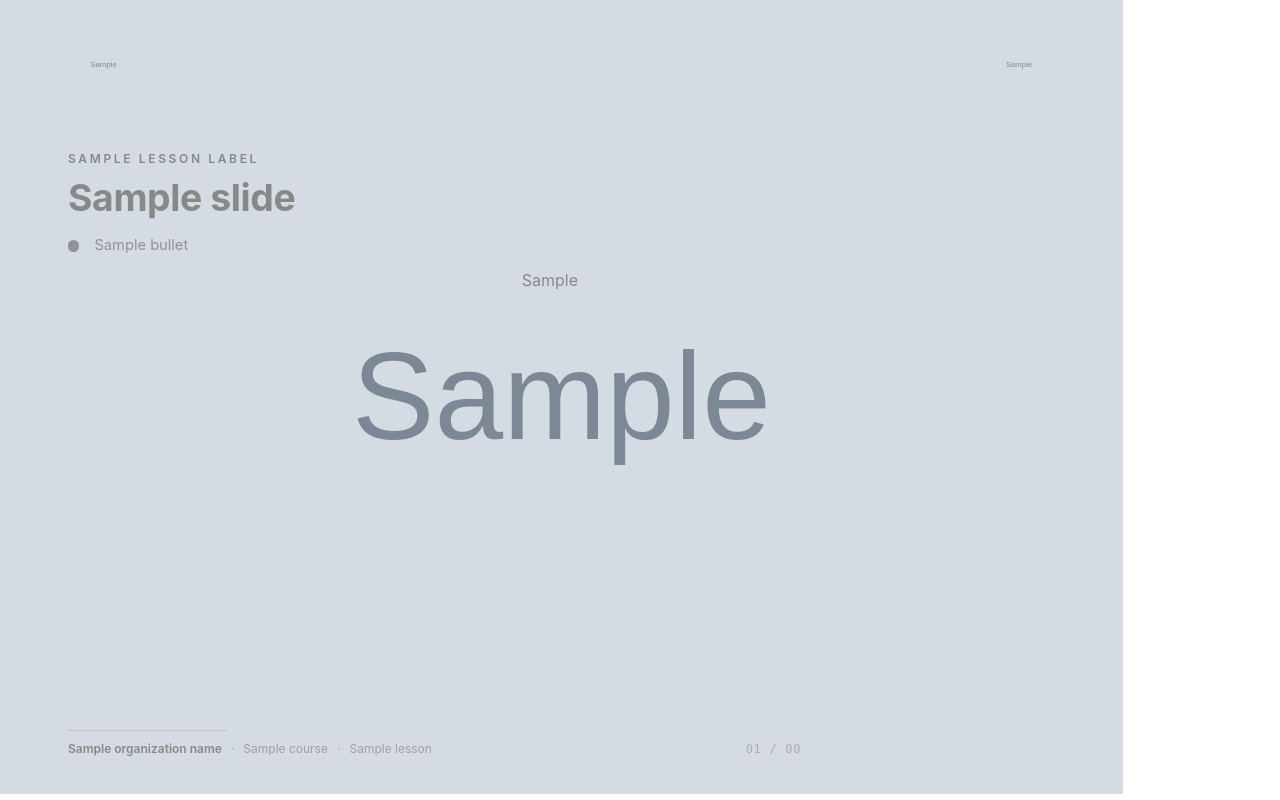
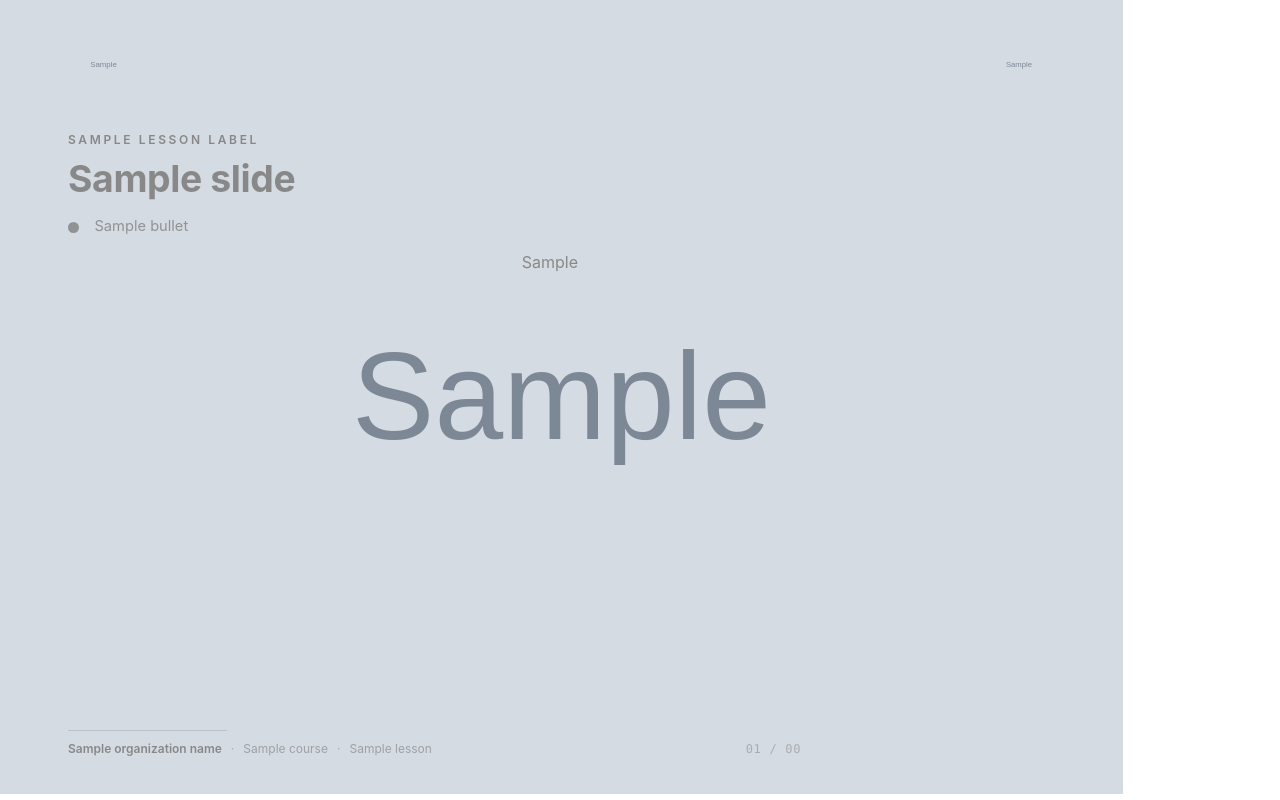
Before and after one commit to micheleDibi/a4u, a Python web app: template backend/app/templates/lesson_slides_pdf.html.j2 in a window 1280 px wide. Run offline with Jinja, Linux system fonts and the light colour scheme; the template is opened without the code that fills it: most values are stand-ins (such as "Sample title", 1, 10 or a date in 2020); grey boxes marked "Sample" are stand-in pictures.

Commit message:
fix(slides-pdf): expand body height; cap asset to 80mm
Tall mermaid diagrams were still being clipped at the body bottom
edge. The body was 108mm (top:40, bottom:62) with ~22mm consumed
by tag + title + margins, leaving only ~86mm for the asset. With
max-height 95mm on <img>, the diagram exceeded the body's vertical
space by ~9mm and got cut by overflow:hidden — exactly the
"Hardware fisico" cropping in the screenshot.

Tighten the body to top:35, bottom:55 → body height 120mm. Combined
with asset max-height: 80mm (was 95mm), the diagram + 24mm of header
overhead fits within the body with ~16mm of breathing room, well
clear of the bottom edge.

Avatar zone reservation: dropped from the body's CSS box. The
asset is centered horizontally so it doesn't intrude the bottom-
right avatar zone, and when the avatar is rendered later it will
be drawn on top of the body anyway. The footer right inset stays
at 85mm so the page counter doesn't fall under the avatar.

Co-Authored-By: Claude Opus 4.7 (1M context) <noreply@anthropic.com>

```diff
--- a/backend/app/templates/lesson_slides_pdf.html.j2
+++ b/backend/app/templates/lesson_slides_pdf.html.j2
@@ -83,18 +83,22 @@
       height: 1mm;
     }
 
-    /* Body container: inset sx/dx come la preview, top 40mm,
-       bottom 62mm per riservare il quadrante bottom-right (~65×46mm)
-       dove andrà l'avatar in un secondo momento. Block flow normale —
-       le slide con asset sono già state separate dal backend in
-       pagine dedicate, quindi non c'è competizione verticale tra
-       bullet e asset. */
+    /* Body container: inset sx/dx come la preview, top 35mm,
+       bottom 55mm. Lo spazio bottom-right (avatar futuro) non viene
+       riservato dal body: l'asset è centrato orizzontalmente, quindi
+       non intrude la zona avatar; quando l'avatar sarà aggiunto,
+       sarà drawn ON TOP del body. Block flow normale — slide con
+       asset sono già su pagine dedicate dal backend.
+
+       Body height = 210 - 35 - 55 = 120mm. Spazio disponibile per
+       l'asset dopo tag (~5mm) + titolo (~14mm) + margine (4mm) =
+       ~97mm. L'asset CSS è capped a 80mm per safety. */
     .slide-body {
       position: absolute;
       left: 18mm;
       right: 24mm;
-      top: 40mm;
-      bottom: 62mm;
+      top: 35mm;
+      bottom: 55mm;
       overflow: hidden;
       z-index: 2;
     }
@@ -166,7 +170,7 @@
       display: block;
       margin: 0 auto;
       max-width: 100%;
-      max-height: 95mm;
+      max-height: 80mm;
       width: auto;
       height: auto;
       object-fit: contain;
```
